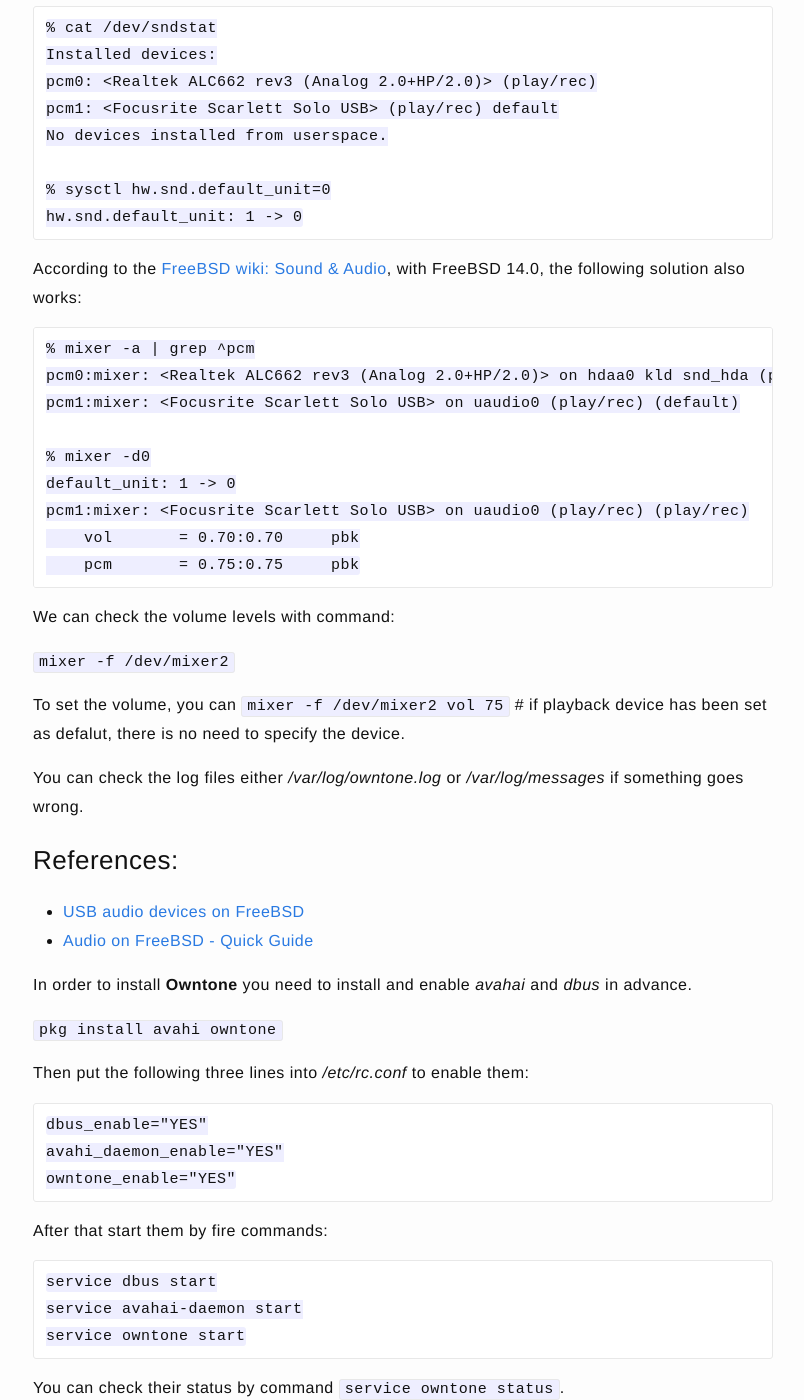
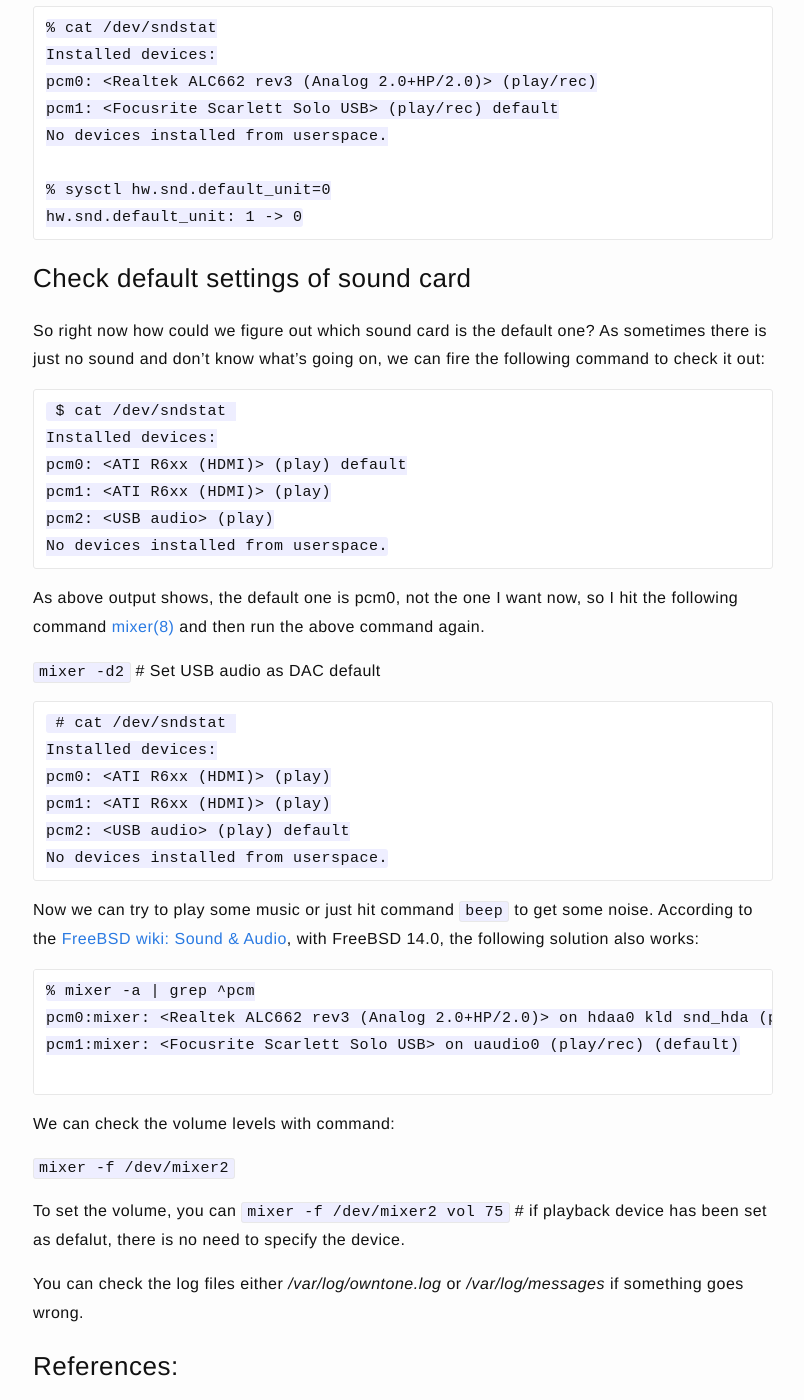
Before and after one commit to jazzi/jazzi.github.io, a Jekyll site: the page built from _posts/2023-12-21-hpe-microserver-gen10-with-freebsd.md, in a window 1280 px wide and 1400 px high, scrolled down 15172 px. Shown: the whole window, without its empty margins (237-1041 px from the left). Built offline with Jekyll 4.4.1, drawn with Linux system fonts in a browser that asks for light colours; some of the changed text lies outside the part shown.

Commit message:
add more

````diff
--- a/_posts/2023-12-21-hpe-microserver-gen10-with-freebsd.md
+++ b/_posts/2023-12-21-hpe-microserver-gen10-with-freebsd.md
@@ -570,6 +570,34 @@ No devices installed from userspace.
 hw.snd.default_unit: 1 -> 0
 ```
 
+### Check default settings of sound card
+
+So right now how could we figure out which sound card is the default one? As sometimes there is just no sound and don't know what's going on, we can fire the following command to check it out:
+
+```
+ $ cat /dev/sndstat
+Installed devices:
+pcm0: <ATI R6xx (HDMI)> (play) default
+pcm1: <ATI R6xx (HDMI)> (play)
+pcm2: <USB audio> (play)
+No devices installed from userspace.
+```
+
+As above output shows, the default one is pcm0, not the one I want now, so I hit the following command [mixer(8)](https://man.freebsd.org/cgi/man.cgi?query=mixer&sektion=8&format=html) and then run the above command again.
+
+
+`mixer -d2` # Set USB audio as DAC default
+
+```
+ # cat /dev/sndstat
+Installed devices:
+pcm0: <ATI R6xx (HDMI)> (play)
+pcm1: <ATI R6xx (HDMI)> (play)
+pcm2: <USB audio> (play) default
+No devices installed from userspace.
+```
+
+Now we can try to play some music or just hit command `beep` to get some noise.
 According to the [FreeBSD wiki: Sound & Audio](https://wiki.freebsd.org/Sound), with FreeBSD 14.0, the following solution also works:
 
 ```
@@ -577,11 +605,6 @@ According to the [FreeBSD wiki: Sound & Audio](https://wiki.freebsd.org/Sound),
 pcm0:mixer: <Realtek ALC662 rev3 (Analog 2.0+HP/2.0)> on hdaa0 kld snd_hda (play/rec)
 pcm1:mixer: <Focusrite Scarlett Solo USB> on uaudio0 (play/rec) (default)
 
-% mixer -d0
-default_unit: 1 -> 0
-pcm1:mixer: <Focusrite Scarlett Solo USB> on uaudio0 (play/rec) (play/rec)
-    vol       = 0.70:0.70     pbk
-    pcm       = 0.75:0.75     pbk
 ```
 
 We can check the volume levels with command:
@@ -596,6 +619,7 @@ You can check the log files either */var/log/owntone.log* or */var/log/messages*
 
 * [USB audio devices on FreeBSD](https://www.davidschlachter.com/misc/freebsd-usb-audio)
 * [Audio on FreeBSD - Quick Guide](https://freebsdfoundation.org/resource/audio-on-freebsd-quick-guide/)
+* [FreeBSD wiki: Sound & Audio](https://wiki.freebsd.org/Sound)
 
 In order to install **Owntone** you need to install and enable *avahai* and *dbus* in advance.
 
````
